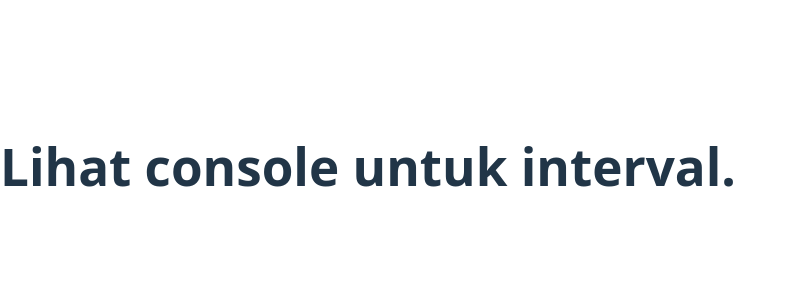
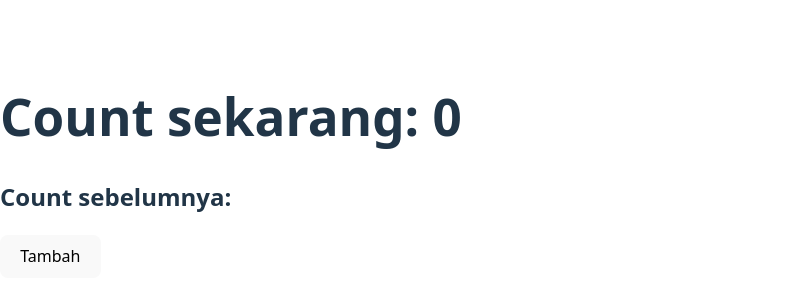
Before and after one commit to gunturlailam/fundamental, a React app in the folder react-fundamental/: page / in a window 1280 px wide. Shown: the part 234-534 px from the top of the page, without its empty margins (0-795 px from the left). Built offline with nearby package versions, Linux system fonts and the light colour scheme; the HTML template or start-up script is replaced by a standard one.

Commit message:
learn: belajar useRef di React

```diff
--- a/react-fundamental/src/App.jsx
+++ b/react-fundamental/src/App.jsx
@@ -1,52 +1,17 @@
-// useEffect tanpa dependencies
-// import { useState, useEffect } from "react";
+// useRef mengakses DOM
+// import { useRef } from "react";
 
 // function App(){
-//     const [count, setCount] = useState(0);
+//     const inputRef = useRef()
 
-//     useEffect(() => {
-//         console.log("Component dirender ulang")
-//     })
+//     const focusInput = () => {
+//         inputRef.current.focus()
+//     }
 
 //     return(
 //         <div>
-//             <h1>Count: {count}</h1>
-//             <button onClick={() => setCount(count+1)}>Tambah</button>
-//         </div>
-//     )
-// }
-
-// export default App;
-
-
-// useEffect dengan Array Kosong []
-// import { useEffect } from "react";
-
-// function App(){
-//     useEffect(() => {
-//         console.log("Component pertama kali dimuat")
-//     }, [])
-
-//     return <h1>Hello React</h1>
-// }
-
-// export default App
-
-
-// useEffect dengan Dependencies
-// import { useState, useEffect} from "react";
-
-// function App(){
-//     const [count, setCount] = useState(0)
-
-//     useEffect(() => {
-//         console.log(`Count berubah menjadi: ${count}`)
-//     }, [count])
-
-//     return(
-//         <div>
-//             <h1>Count: {count}</h1>
-//             <button onClick={() => setCount(count+1)}>Tambah</button>
+//             <input type="text" ref={inputRef} placeholder="Ketik sesuatu..."/>
+//             <button onClick={focusInput}>Fokus ke input</button>
 //         </div>
 //     )
 // }
@@ -54,23 +19,45 @@
 // export default App
 
 
-// membersihkan efek(cleanup)
-import { useEffect } from "react";
+// useRef menyimpan nilai tanpa re-render
+// import {useRef, useState} from "react"
+
+// function App(){
+//     const [count, setCount] = useState(0)
+//     const renderCount = useRef(0)
+
+//     renderCount.current += 1
+
+//     return(
+//         <div>
+//             <h1>Count: {count}</h1>
+//             <button onClick={() => setCount(count+1)}>Tambah</button>
+//             <p>Component dirender sebanyak: {renderCount.current} kali</p>
+//         </div>
+//     )
+// }
+
+// export default App
+
+
+// useRef menyimpan data sebelumnya
+import { useState, useEffect, useRef } from "react";
 
 function App(){
+    const [count, setCount] = useState(0)
+    const prevCount = useRef()
+
     useEffect(() => {
-        const interval = setInterval(() => {
-            console.log("Interval berjalan...")
-        },1000)
+        prevCount.current = count
+    }, [count])
 
-        // return dijalankan ketika component di-unmount
-        return ()=> {
-            clearInterval(interval)
-            console.log("Interval dihentikan")
-        }
-    }, [])
-
-    return <h1>Lihat console untuk interval.</h1>
+    return(
+        <div>
+            <h1>Count sekarang: {count}</h1>
+            <h2>Count sebelumnya: {prevCount.current}</h2>
+            <button onClick={() => setCount(count+1)}>Tambah</button>
+        </div>
+    )
 }
 
 export default App
```
